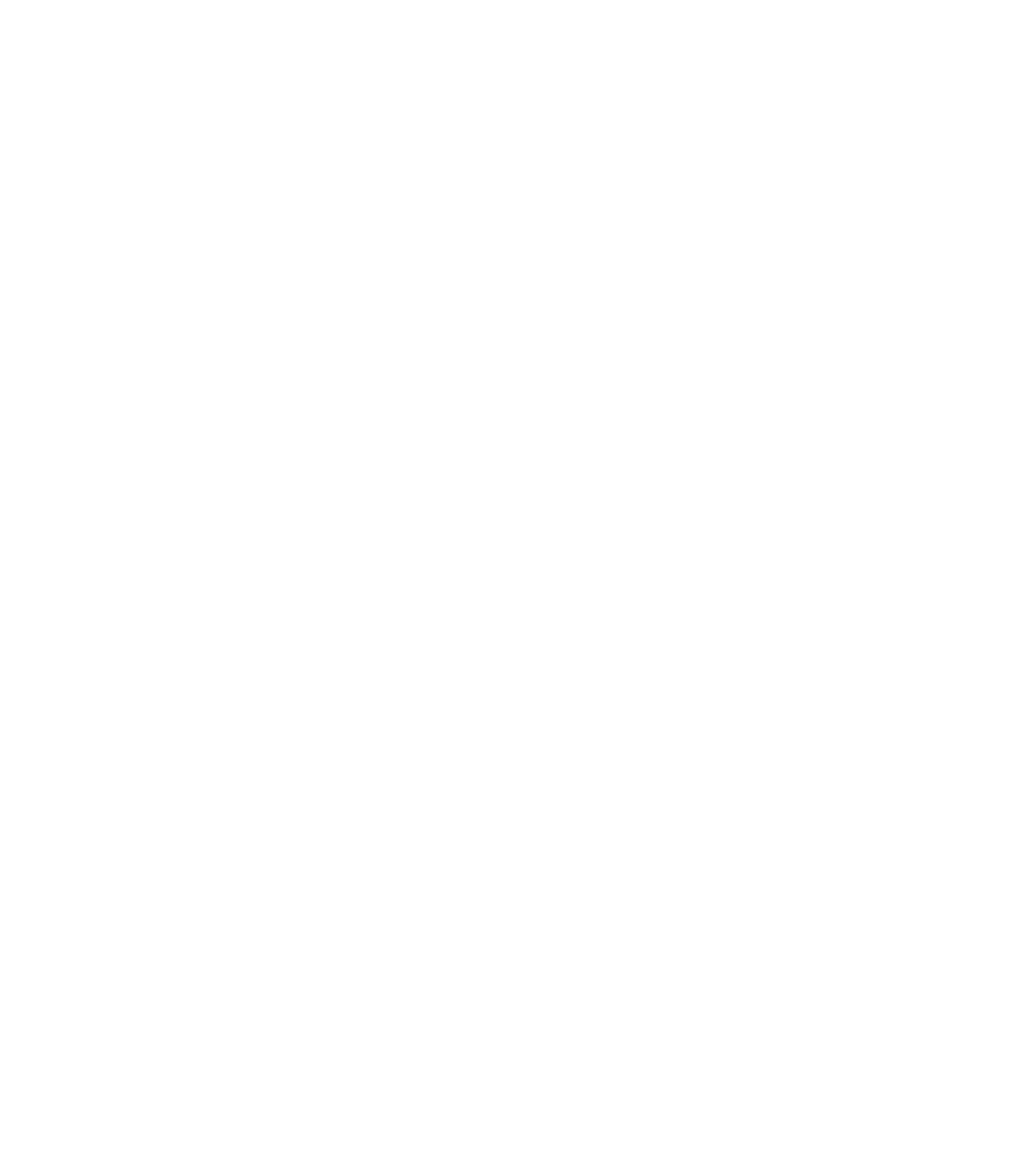
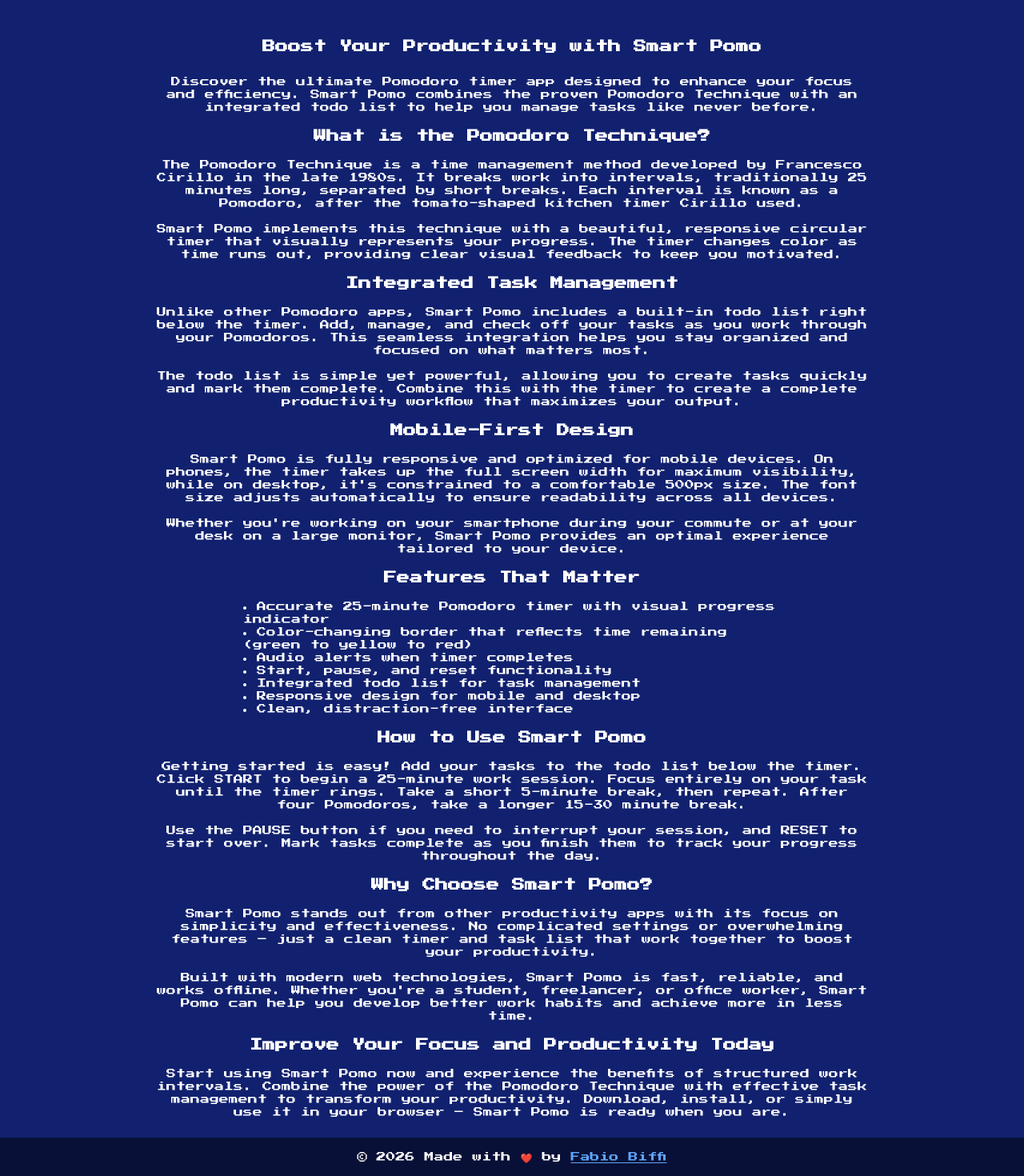
Before and after one commit to fabiobiffi/smart-pomo, a Vue app: page / in a window 1280 px wide. Shown: the part 802-2272 px from the top of the page at 80% size. Before the commit the page ends 800 px from the top, so only its background shows below. Built offline with nearby package versions, Linux system fonts and the light colour scheme.

Commit message:
Update app layout with responsive timer, backgrounds, SEO section, and footer

```diff
--- a/src/App.vue
+++ b/src/App.vue
@@ -1,8 +1,46 @@
 <template>
-  <div class="min-h-screen bg-black bg-opacity-50 text-white flex flex-col items-center justify-start px-4 py-8">
-    <Timer />
-    <TodoList class="mt-8 w-full max-w-md" />
-  </div>
+   <div class="min-h-screen text-white flex flex-col">
+     <div class="flex flex-col items-center min-h-screen" style="background-image: url(/wallpaper.png); background-repeat: no-repeat; background-size: cover;">
+       <Timer />
+       <TodoList class="mt-8 w-full max-w-md" />
+     </div>
+     <section class="mt-12 flex-1 flex flex-col justify-center items-center">
+       <div class="w-full max-w-4xl text-center">
+         <h2 class="text-base font-bold mb-6">Boost Your Productivity with Smart Pomo</h2>
+       <p class="text-xs mb-4">Discover the ultimate Pomodoro timer app designed to enhance your focus and efficiency. Smart Pomo combines the proven Pomodoro Technique with an integrated todo list to help you manage tasks like never before.</p>
+       <h3 class="text-base font-semibold mb-4">What is the Pomodoro Technique?</h3>
+       <p class="text-xs mb-4">The Pomodoro Technique is a time management method developed by Francesco Cirillo in the late 1980s. It breaks work into intervals, traditionally 25 minutes long, separated by short breaks. Each interval is known as a Pomodoro, after the tomato-shaped kitchen timer Cirillo used.</p>
+       <p class="text-xs mb-4">Smart Pomo implements this technique with a beautiful, responsive circular timer that visually represents your progress. The timer changes color as time runs out, providing clear visual feedback to keep you motivated.</p>
+       <h3 class="text-base font-semibold mb-4">Integrated Task Management</h3>
+       <p class="text-xs mb-4">Unlike other Pomodoro apps, Smart Pomo includes a built-in todo list right below the timer. Add, manage, and check off your tasks as you work through your Pomodoros. This seamless integration helps you stay organized and focused on what matters most.</p>
+       <p class="text-xs mb-4">The todo list is simple yet powerful, allowing you to create tasks quickly and mark them complete. Combine this with the timer to create a complete productivity workflow that maximizes your output.</p>
+       <h3 class="text-base font-semibold mb-4">Mobile-First Design</h3>
+       <p class="text-xs mb-4">Smart Pomo is fully responsive and optimized for mobile devices. On phones, the timer takes up the full screen width for maximum visibility, while on desktop, it's constrained to a comfortable 500px size. The font size adjusts automatically to ensure readability across all devices.</p>
+       <p class="text-xs mb-4">Whether you're working on your smartphone during your commute or at your desk on a large monitor, Smart Pomo provides an optimal experience tailored to your device.</p>
+       <h3 class="text-base font-semibold mb-4">Features That Matter</h3>
+       <ul class="list-disc list-inside mb-4 text-left max-w-2xl mx-auto text-xs">
+         <li>Accurate 25-minute Pomodoro timer with visual progress indicator</li>
+         <li>Color-changing border that reflects time remaining (green to yellow to red)</li>
+         <li>Audio alerts when timer completes</li>
+         <li>Start, pause, and reset functionality</li>
+         <li>Integrated todo list for task management</li>
+         <li>Responsive design for mobile and desktop</li>
+         <li>Clean, distraction-free interface</li>
+       </ul>
+       <h3 class="text-base font-semibold mb-4">How to Use Smart Pomo</h3>
+       <p class="text-xs mb-4">Getting started is easy! Add your tasks to the todo list below the timer. Click START to begin a 25-minute work session. Focus entirely on your task until the timer rings. Take a short 5-minute break, then repeat. After four Pomodoros, take a longer 15-30 minute break.</p>
+       <p class="text-xs mb-4">Use the PAUSE button if you need to interrupt your session, and RESET to start over. Mark tasks complete as you finish them to track your progress throughout the day.</p>
+       <h3 class="text-base font-semibold mb-4">Why Choose Smart Pomo?</h3>
+       <p class="text-xs mb-4">Smart Pomo stands out from other productivity apps with its focus on simplicity and effectiveness. No complicated settings or overwhelming features – just a clean timer and task list that work together to boost your productivity.</p>
+       <p class="text-xs mb-4">Built with modern web technologies, Smart Pomo is fast, reliable, and works offline. Whether you're a student, freelancer, or office worker, Smart Pomo can help you develop better work habits and achieve more in less time.</p>
+       <h3 class="text-base font-semibold mb-4">Improve Your Focus and Productivity Today</h3>
+         <p class="text-xs mb-6">Start using Smart Pomo now and experience the benefits of structured work intervals. Combine the power of the Pomodoro Technique with effective task management to transform your productivity. Download, install, or simply use it in your browser – Smart Pomo is ready when you are.</p>
+       </div>
+     </section>
+     <footer class="text-center py-4 text-xs bg-black bg-opacity-50">
+       © 2026 Made with ❤️ by <a href="https://fabiobiffi.com" class="text-blue-400 hover:text-blue-300 underline">Fabio Biffi</a>
+     </footer>
+   </div>
 </template>
 
 <script setup>
--- a/src/components/Timer.vue
+++ b/src/components/Timer.vue
@@ -1,7 +1,7 @@
  <template>
    <div class="text-center">
      <div class="relative inline-block">
-      <svg width="500" height="500" viewBox="0 0 160 160" class="timer-circle">
+       <svg width="100%" height="100%" viewBox="0 0 160 160" class="timer-circle w-full md:w-[500px] md:h-[500px] aspect-square mx-auto">
         <circle
           cx="80"
           cy="80"
@@ -24,7 +24,7 @@
         />
       </svg>
        <div class="absolute inset-0 flex items-center justify-center">
-        <div class="text-8xl md:text-9xl font-mono select-none">
+         <div class="text-[4rem] sm:text-8xl md:text-9xl font-mono select-none">
            {{ formattedTime }}
          </div>
        </div>
--- a/src/style.css
+++ b/src/style.css
@@ -5,7 +5,7 @@
 /* Custom styles for futuristic theme */
 body {
   font-family: 'Press Start 2P', monospace;
-   background-image: url('/wallpaper.png');
+  background-color: #11216f;
   background-size: cover;
   background-position: center;
   background-repeat: no-repeat;
```
Lines whose indentation alone changed are shown as unchanged.
